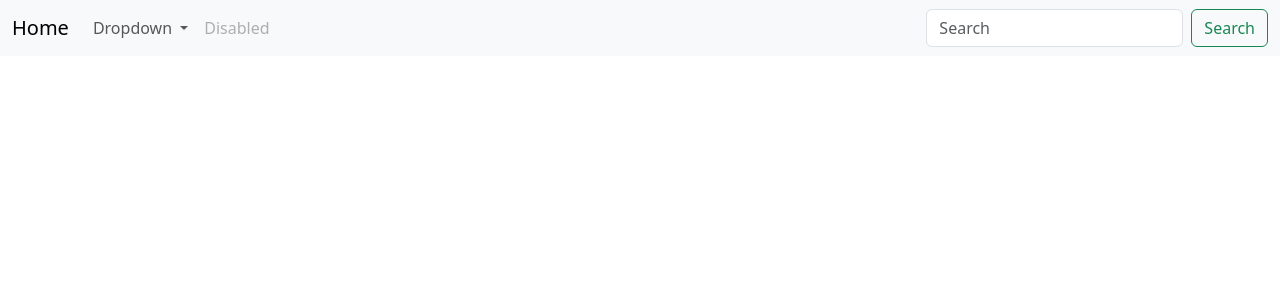
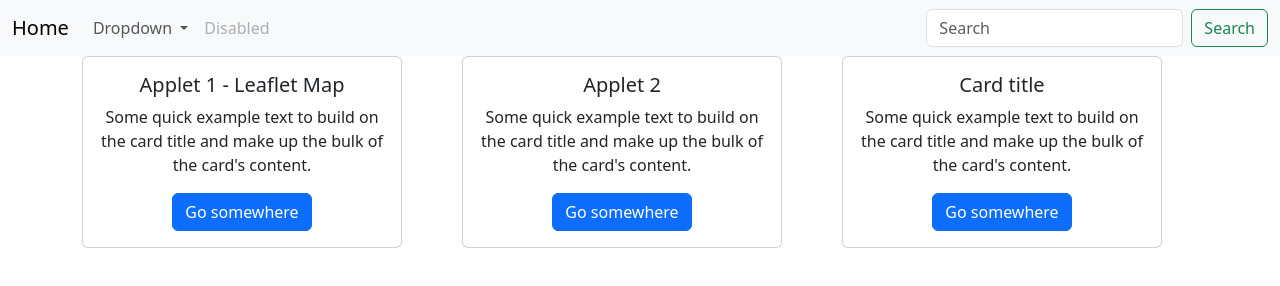
Before and after one commit to bocon3/IT24-B, a plain HTML site: page index.html in a window 1280 px wide. Drawn offline with nearby package versions, Linux system fonts and the light colour scheme.

Commit message:
added grid and card 1,2,3

```diff
--- a/index.html
+++ b/index.html
@@ -42,6 +42,38 @@
 
 <body>
 
+    <div class="container text-center">
+        <div class="row">
+          <div class="col">
+            <div class="card" style="width: 20rem;">
+                <div class="card-body">
+                  <h5 class="card-title">Applet 1 - Leaflet Map</h5>
+                  <p class="card-text">Some quick example text to build on the card title and make up the bulk of the card's content.</p>
+                  <a href="#" class="btn btn-primary">Go somewhere</a>
+                </div>
+              </div>
+          </div>
+          <div class="col">
+            <div class="card" style="width: 20rem;">
+                <div class="card-body">
+                  <h5 class="card-title">Applet 2 </h5>
+                  <p class="card-text">Some quick example text to build on the card title and make up the bulk of the card's content.</p>
+                  <a href="#" class="btn btn-primary">Go somewhere</a>
+                </div>
+              </div>
+          </div>
+          <div class="col">
+            <div class="card" style="width: 20rem;">
+                <div class="card-body">
+                  <h5 class="card-title">Card title</h5>
+                  <p class="card-text">Some quick example text to build on the card title and make up the bulk of the card's content.</p>
+                  <a href="#" class="btn btn-primary">Go somewhere</a>
+                </div>
+              </div>
+          </div>
+        </div>
+      </div>
+
 
 </body>
 </html>
```
